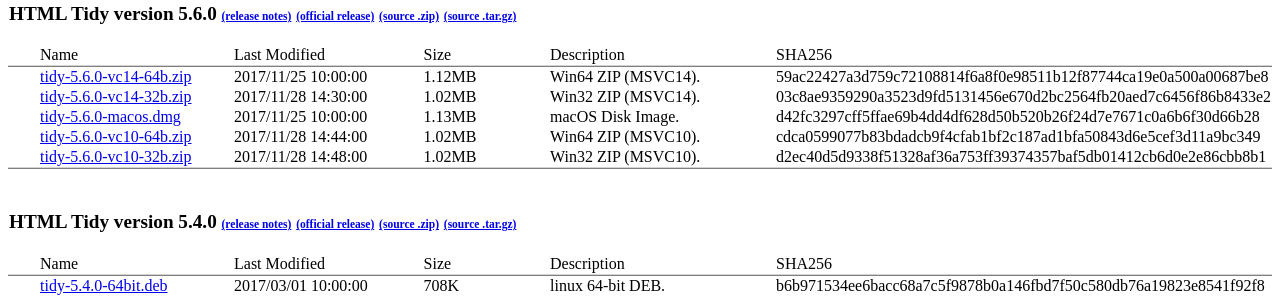
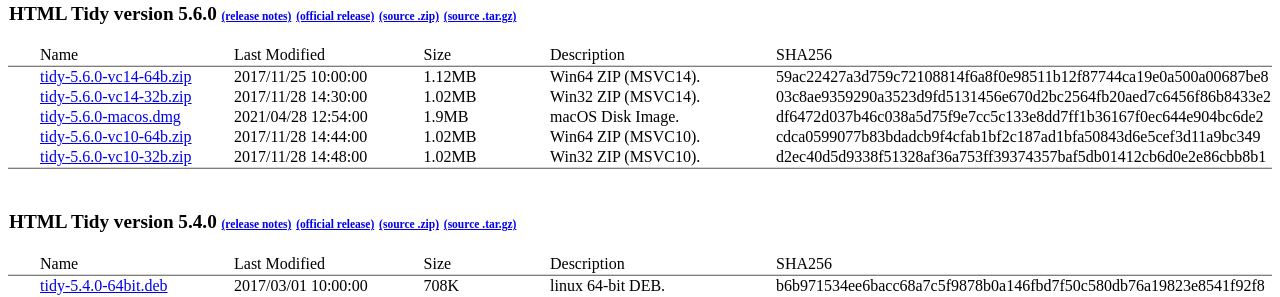
Before and after one commit to htacg/html-tidy.org.binaries, a Jekyll site: the page built from index.html, in a window 1280 px wide. Shown: the part 181-478 px from the top of the page. Built offline with Jekyll 4.4.1, drawn with Linux system fonts in a browser that asks for light colours.

Commit message:
Update metadata for the new tidy-5.6.0-macos.dmg image that was provided.

```diff
--- a/_data/tidy.yml
+++ b/_data/tidy.yml
@@ -15,10 +15,10 @@
       sha256: 03c8ae9359290a3523d9fd5131456e670d2bc2564fb20aed7c6456f86b8433e2
 
     - filename: tidy-5.6.0-macos.dmg
-      filesize: 1.13MB
-      modified: 2017/11/25 10:00:00
+      filesize: 1.9MB
+      modified: 2021/04/28 12:54:00
       describe: macOS Disk Image.
-      sha256: d42fc3297cff5ffae69b4dd4df628d50b520b26f24d7e7671c0a6b6f30d66b28
+      sha256: df6472d037b46c038a5d75f9e7cc5c133e8dd7ff1b36167f0ec644e904bc6de2
 
     - filename: tidy-5.6.0-vc10-64b.zip
       filesize: 1.02MB
```
